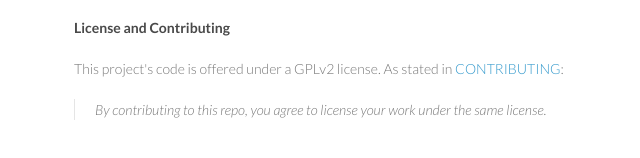
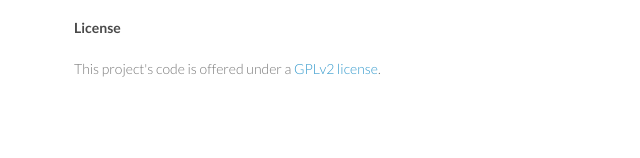
Before and after one commit to emanuelfeld/booksfordc, a browser extension: page index.html in a window 1280 px wide. Shown: the part 1574-1732 px from the top of the page, without its empty margins (496-1136 px from the left). Drawn offline with Linux system fonts and the light colour scheme.

Commit message:
Create gh-pages branch via GitHub

```diff
--- a/index.html
+++ b/index.html
@@ -16,7 +16,7 @@
     <div class="wrapper">
       <header>
         <h1>booksfordc</h1>
-        <p></p>
+        <p>Bringing the Public Library to DC</p>
 
         <p class="view"><a href="https://github.com/emanuelfeld/booksfordc">View the Project on GitHub <small>emanuelfeld/booksfordc</small></a></p>
 
@@ -62,13 +62,9 @@
 <p><img src="https://cloud.githubusercontent.com/assets/4269640/6477965/8fe3d6ac-c1f7-11e4-82a1-401a4ae68a88.png" alt="image"></p>
 
 <h4>
-<a id="license-and-contributing" class="anchor" href="#license-and-contributing" aria-hidden="true"><span class="octicon octicon-link"></span></a>License and Contributing</h4>
+<a id="license" class="anchor" href="#license" aria-hidden="true"><span class="octicon octicon-link"></span></a>License</h4>
 
-<p>This project's code is offered under a GPLv2 license. As stated in <a href="https://github.com/emanuelfeld/booksfordc/blob/master/CONTRIBUTING.txt">CONTRIBUTING</a>:</p>
-
-<blockquote>
-<p>By contributing to this repo, you agree to license your work under the same license.</p>
-</blockquote>
+<p>This project's code is offered under a <a href="https://raw.githubusercontent.com/emanuelfeld/booksfordc/master/LICENSE.txt">GPLv2 license</a>.</p>
       </section>
       <footer>
         <p>This project is maintained by <a href="https://github.com/emanuelfeld">emanuelfeld</a></p>
```
Also changed, not shown: params.json (+1 -1 lines).
